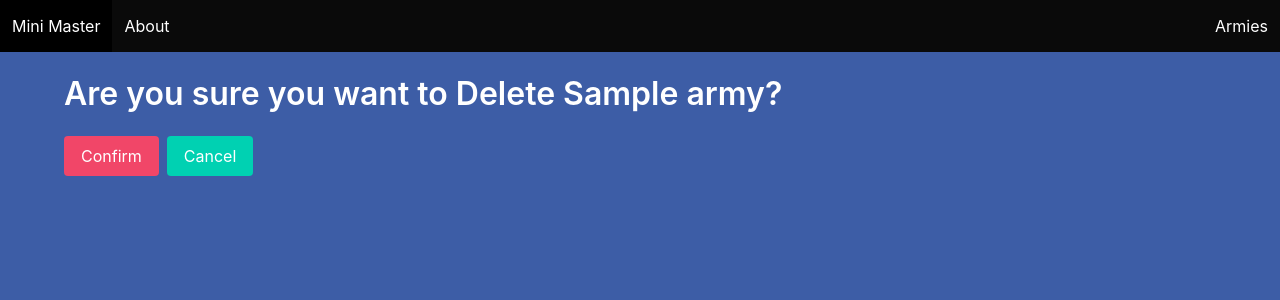
After one commit to V3rita2/miniature-collectors, a Django app: page /army/1/delete in a window 1280 px wide. The commit adds this page. Shown: the top 300 px of the page. Run offline with Django 3.2, Linux system fonts and the light colour scheme; tables that the repository leaves empty hold one stand-in row (values such as "Sample post").

Commit message:
full crud

```diff
--- /dev/null
+++ b/main_app/templates/army_delete_confirm.html
@@ -0,0 +1,14 @@
+{% extends 'base.html' %} {% block content %}
+<h1 class="title pt-5">Are you sure you want to Delete {{army.name}}?</h1>
+<form method="post">
+  {% csrf_token %}
+  <div class="buttons">
+   <!-- confirm artist delete -->
+    <input class="button is-danger" type="submit" value="Confirm" />
+    <!-- Redirect back to detail on cancel -->
+    <a class="button is-primary" href="{% url 'army_detail' army.pk %}"
+      >Cancel</a
+    >
+  </div>
+</form>
+{% endblock %}
--- a/main_app/templates/army_detail.html
+++ b/main_app/templates/army_detail.html
@@ -7,12 +7,12 @@
 </div>
 <div class="detail__container">
   <div class="buttons">
-    <a href="" class="button is-info">
+    <a href="{% url 'army_update' army.pk %}" class="button is-info">
       <span class="icon">
         <i class="fas fa-edit"></i>
       </span>
     </a>
-    <a href="" class="button is-danger">
+    <a href="{% url 'army_delete' army.pk %}" class="button is-danger">
       <span class="icon">
         <i class="fas fa-trash-alt"></i>
       </span>
--- a/main_app/urls.py
+++ b/main_app/urls.py
@@ -7,4 +7,6 @@ urlpatterns = [
     path('about/', views.About.as_view(), name='about'),
     path('armies/new/', views.ArmyCreate.as_view(), name='army_create'),
     path('army/<int:pk>/', views.ArmyDetail.as_view(), name="army_detail"),
+    path('army/<int:pk>/update', views.ArmyUpdate.as_view(), name='army_update'),
+    path('army/<int:pk>/delete', views.ArmyDelete.as_view(), name='army_delete'),
 ]
--- a/main_app/views.py
+++ b/main_app/views.py
@@ -2,7 +2,7 @@ from django.shortcuts import render, redirect, reverse
 from django.views import View
 from django.http import HttpResponse
 from django.views.generic.base import TemplateView
-from django.views.generic.edit import CreateView
+from django.views.generic.edit import CreateView, UpdateView, DeleteView
 from django.views.generic import DetailView
 # models imports
 from .models import Army
@@ -35,16 +35,30 @@ class ArmyCreate(CreateView):
     fields = ['name', 'image', 'desc']
     template_name = "army_create.html"
 
-    def form_valid(self, form):
-        # form.instance.user = self.request.user
-        return super(ArmyCreate, self).form_valid(form)
+    # def form_valid(self, form):
+    #     # form.instance.user = self.request.user
+    #     return super(ArmyCreate, self).form_valid(form)
 
-    # def get_success_url(self):
-    #     print(self.kwargs)
-    #     return reverse('armies_list', kwargs={'pk': self.object.pk})
+    def get_success_url(self):
+        print(self.kwargs)
+        return reverse('armies_detail', kwargs={'pk': self.object.pk})
 
     success_url = "/armies/"
 
 class ArmyDetail(DetailView):
     model = Army
     template_name = "army_detail.html"
+
+class ArmyUpdate(UpdateView):
+    model = Army
+    fields = ['name', 'image', 'desc']
+    template_name = "army_update.html"
+    success_url = '/armies/'
+
+    def get_success_url(self):
+        return reverse('army_detail', kwargs={'pk': self.object.pk})
+
+class ArmyDelete(DeleteView):
+    model = Army
+    template_name = 'army_delete_confirm.html'
+    success_url = "/armies/"
```
Also changed, not shown: main_app/templates/army_update.html (added, +8 -0 lines).
